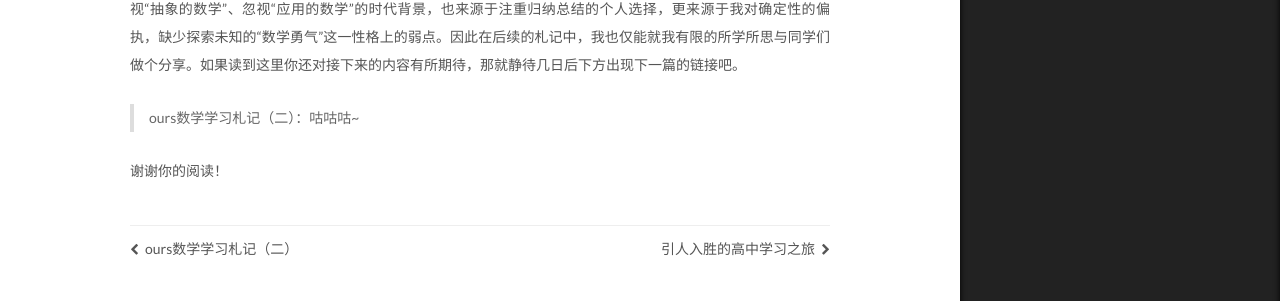
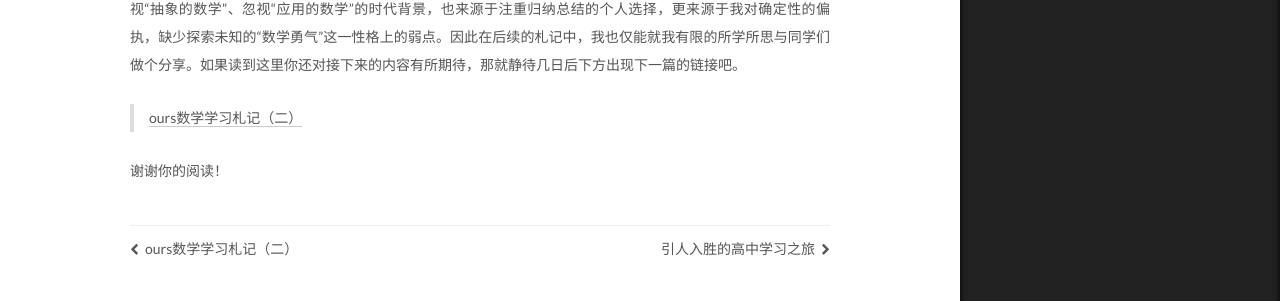
Before and after one commit to ourspolitique/ourspolitique.github.io, a Jekyll site: the page built from _posts/2019-07-09-mathematiques.md, in a window 1280 px wide and 1400 px high, scrolled down 2040 px. Shown: the part 929-1230 px from the top of the window. Built offline with Jekyll 4.4.1, drawn with Linux system fonts in a browser that asks for light colours.

Commit message:
Update 2019-07-09-mathematiques.md

```diff
--- a/_posts/2019-07-09-mathematiques.md
+++ b/_posts/2019-07-09-mathematiques.md
@@ -42,6 +42,6 @@ tags:
 
 所以，总的说来，我当年学习的高中数学、探索的高中数学学习方法，其实是很局限的。这种局限性，既来源于重视“抽象的数学”、忽视“应用的数学”的时代背景，也来源于注重归纳总结的个人选择，更来源于我对确定性的偏执，缺少探索未知的“数学勇气”这一性格上的弱点。因此在后续的札记中，我也仅能就我有限的所学所思与同学们做个分享。如果读到这里你还对接下来的内容有所期待，那就静待几日后下方出现下一篇的链接吧。
 
-> ours数学学习札记（二）：咕咕咕~
+> [ours数学学习札记（二）](https://ourspolitique.github.io/2019/07/23/mathématiques-02/)
 
 谢谢你的阅读！
```
